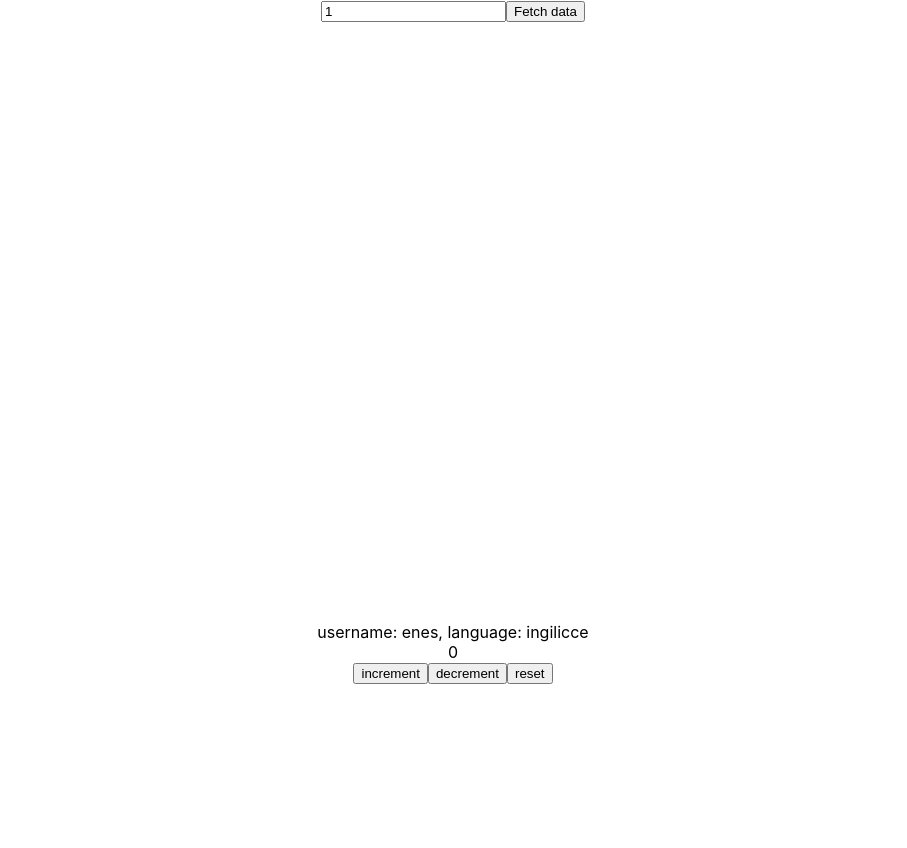
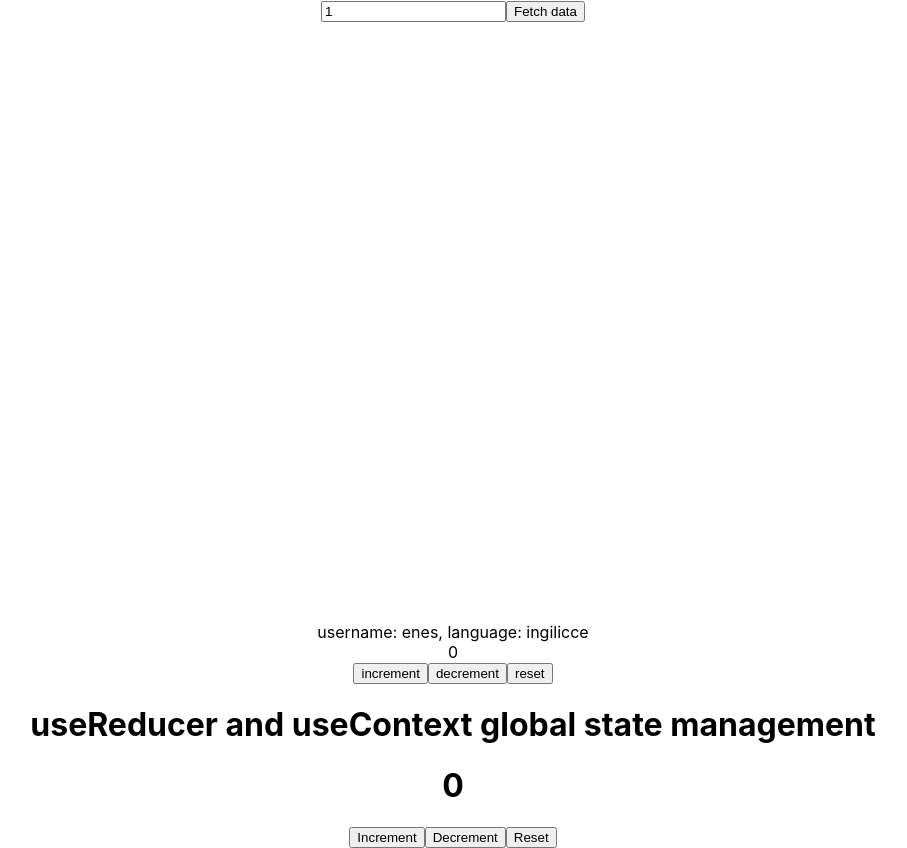
Before and after one commit to EnesKilicaslan/practicalReactComponents, a React (Create React App) app: page / in a window 1280 px wide. Shown: the whole page, without its empty margins (187-1094 px from the left). Before the commit the page ends 800 px from the top, so only its background shows below. Built offline with nearby package versions, Linux system fonts and the light colour scheme; no server answers.

Commit message:
Add combination of useReducer and useContext for global state management

```diff
--- a/src/App.js
+++ b/src/App.js
@@ -22,7 +22,7 @@ import { username, language } from "./components/context";
 import ContextParentExample from "./components/ContextParentExample";
 
 import { CounterReducerOne } from "./components/CounterReducerOne";
-
+import { CounterReducerContextProvider } from "./components/CounterReducerContextProvider";
 const customModalStyle = {
   content: {
     top: "50%",
@@ -84,6 +84,8 @@ function App() {
         </language.Provider>
       </username.Provider>
       <CounterReducerOne />
+      <h1>useReducer and useContext global state management</h1>
+      <CounterReducerContextProvider />
       {/* <IconContext.Provider value={{ color: "red", size: "1rem" }}>
         <IoAddSharp color="black" size="5rem" />
         <FaEye />
--- /dev/null
+++ b/src/components/CounterReducerContextConsumer.js
@@ -0,0 +1,40 @@
+import React, { useContext } from "react";
+import { CounterContext } from "./CounterReducerContextProvider";
+
+export function CounterReducerContextConsumer() {
+  //const [counterState, counterDispatch] = useContext(CounterContext);
+  const counterContext = useContext(CounterContext);
+  return (
+    <div>
+      <h1>{counterContext.counterState}</h1>
+
+      <div>
+        <button
+          onClick={() => {
+            counterContext.counterDispatch("increment");
+          }}
+        >
+          Increment
+        </button>
+
+        <button
+          onClick={() => {
+            counterContext.counterDispatch("decrement");
+          }}
+        >
+          Decrement
+        </button>
+
+        <button
+          onClick={() => {
+            counterContext.counterDispatch("reset");
+          }}
+        >
+          Reset
+        </button>
+      </div>
+    </div>
+  );
+}
+
+export default CounterReducerContextConsumer;
--- /dev/null
+++ b/src/components/CounterReducerContextProvider.js
@@ -0,0 +1,38 @@
+import React, { useReducer } from "react";
+import { CounterReducerContextConsumer } from "./CounterReducerContextConsumer";
+
+const initialState = 0;
+
+const reducer = (state, action) => {
+  switch (action) {
+    case "increment":
+      return state + 1;
+    case "decrement":
+      return state - 1;
+    case "reset":
+      return initialState;
+    default:
+      return state;
+  }
+};
+
+export const CounterContext = React.createContext();
+
+export function CounterReducerContextProvider() {
+  const [counterState, counterDispatch] = useReducer(reducer, initialState);
+
+  return (
+    <div>
+      <CounterContext.Provider
+        value={{
+          counterState,
+          counterDispatch,
+        }}
+      >
+        <CounterReducerContextConsumer />
+      </CounterContext.Provider>
+    </div>
+  );
+}
+
+export default CounterReducerContextProvider;
```
